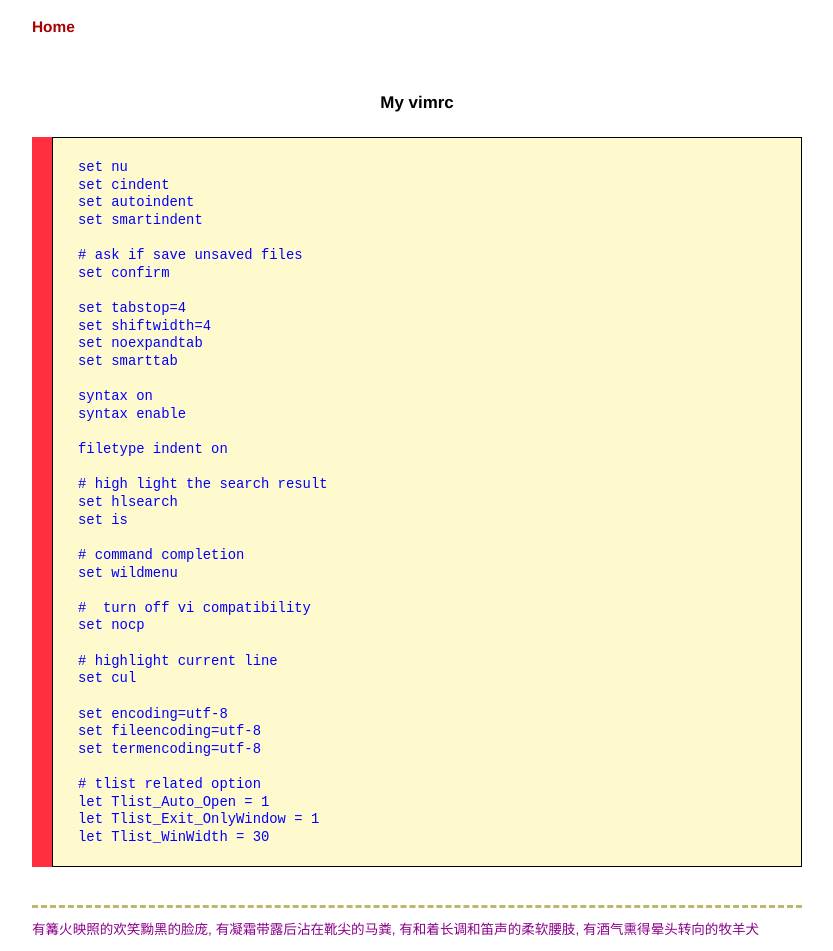
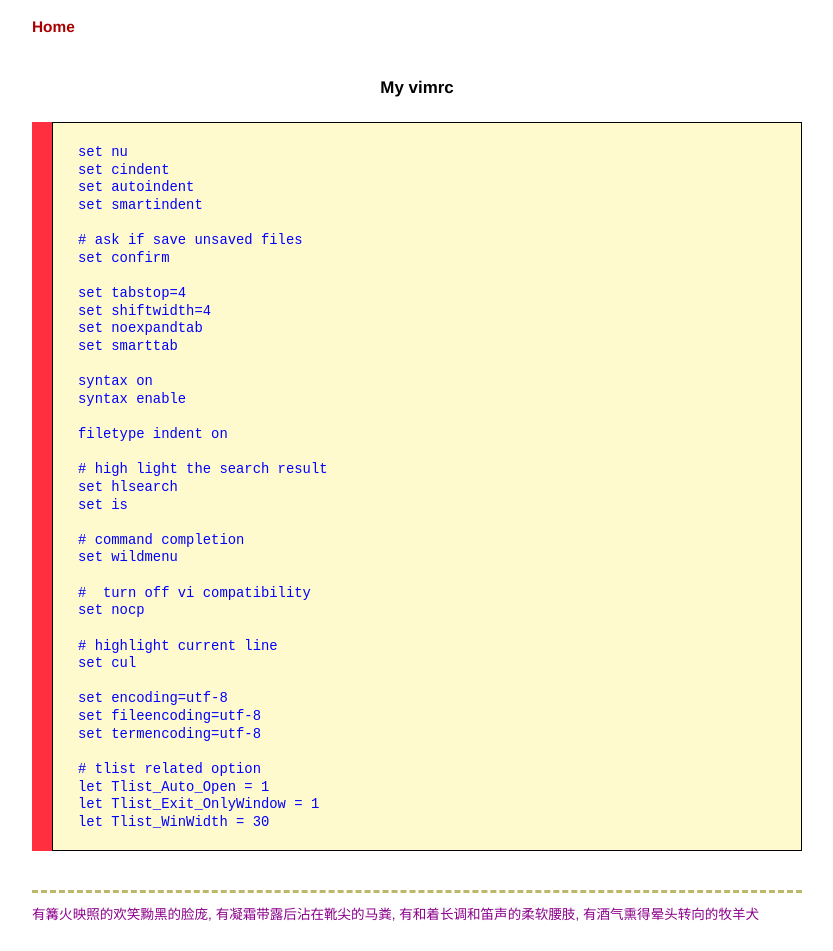
Before and after one commit to byrlx/byrlx.github.io, a Jekyll site: the page built from _posts/2013-06-16-my-vimrc.md, in a window 1280 px wide. Shown: the whole page, without its empty margins (223-1056 px from the left). Built offline with Jekyll 4.4.1, drawn with Linux system fonts in a browser that asks for light colours; Markdown is read by kramdown in place of the engine named in the settings.

```diff
--- a/css/screen.css
+++ b/css/screen.css
@@ -30,7 +30,7 @@
 	  h2{
 		  font-size: 110%;
 		  margin-bottom: 0.6cm;
-		  margin-top: 1.4cm;
+		  margin-top: 1cm;
 		  text-align: center;
 	  }
 	  h3, h4, h5, h6 {
@@ -109,7 +109,6 @@
 	  .title {
 		  color: #8b7500;
 		  font-weight: bold;
-		  margin-bottom: 0.5em;
 	  }
 
 	  .site em{
```
